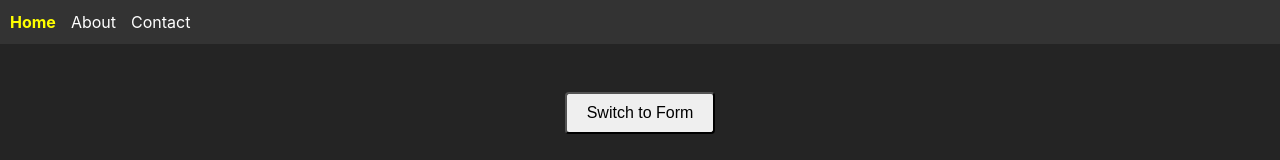
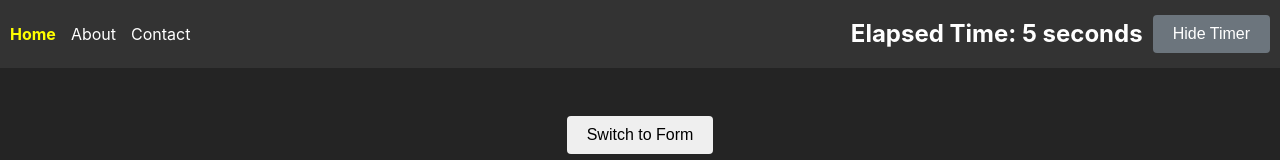
Before and after one commit to arturgomes/tech-review, a React (Vite) app: page / in a window 1280 px wide. Shown: the top 160 px of the page. Built offline with nearby package versions, Linux system fonts and the light colour scheme; grey boxes are pictures that could not be loaded.

Commit message:
feat: adding timer to the navbar

```diff
--- a/src/components/NavBar/index.tsx
+++ b/src/components/NavBar/index.tsx
@@ -1,15 +1,39 @@
-import React from 'react';
-
+import React, { useState } from 'react';
 import './styles.css';
+import Timer from '../Timer';
+import Button from '../ButtonGroup/Button';
 
 const NavBar: React.FC = () => {
-  return (<nav className="nav">
-    <ul className="nav__list">
-      <li className="nav__item nav__item--active"><a href="#" className="nav__link">Home</a></li>
-      <li className="nav__item"><a href="#" className="nav__link">About</a></li>
-      <li className="nav__item"><a href="#" className="nav__link">Contact</a></li>
-    </ul>
-  </nav>);
+  const [showTimer, setShowTimer] = useState<boolean>(true); // State to toggle Timer
+
+  return (
+    <nav className="nav">
+      <ul className="nav__list">
+        <li className="nav__item nav__item--active"><a href="#" className="nav__link">Home</a></li>
+        <li className="nav__item"><a href="#" className="nav__link">About</a></li>
+        <li className="nav__item"><a href="#" className="nav__link">Contact</a></li>
+      </ul>
+      <div className="nav__controls">
+
+
+        {/* Conditionally render Timer based on `showTimer` */}
+        {showTimer && (
+          <div className="nav__timer">
+            <Timer />
+          </div>
+        )}
+
+        {/* Toggle button to mount/unmount the Timer */}
+        <Button
+          className="nav__button"
+          onClick={() => setShowTimer((prev) => !prev)}
+          style={{ marginLeft: "10px" }}
+        >
+          {showTimer ? "Hide Timer" : "Show Timer"}
+        </Button>
+      </div>
+    </nav>
+  );
 }
 
 export default NavBar;
--- a/src/components/NavBar/styles.css
+++ b/src/components/NavBar/styles.css
@@ -1,8 +1,12 @@
 /* Block */
 .nav {
+  display: flex;
+  justify-content: space-between;
+  align-items: center;
   background-color: #333;
   padding: 10px;
-  width: 100%;
+  color: white;
+  height: 48px;
 }
 
 /* Element */
@@ -21,9 +25,25 @@
   color: #fff;
   text-decoration: none;
 }
+.nav__controls {
+  display: flex;
+  align-items: center;
+}
 
 /* Modifier */
 .nav__item--active .nav__link {
   font-weight: bold;
   color: #ff0;
 }
+
+
+/* Timer styling */
+.nav__timer {
+  display: flex;
+  align-items: center;
+}
+
+.timer {
+  color: white;
+  font-size: 14px;
+}
```
